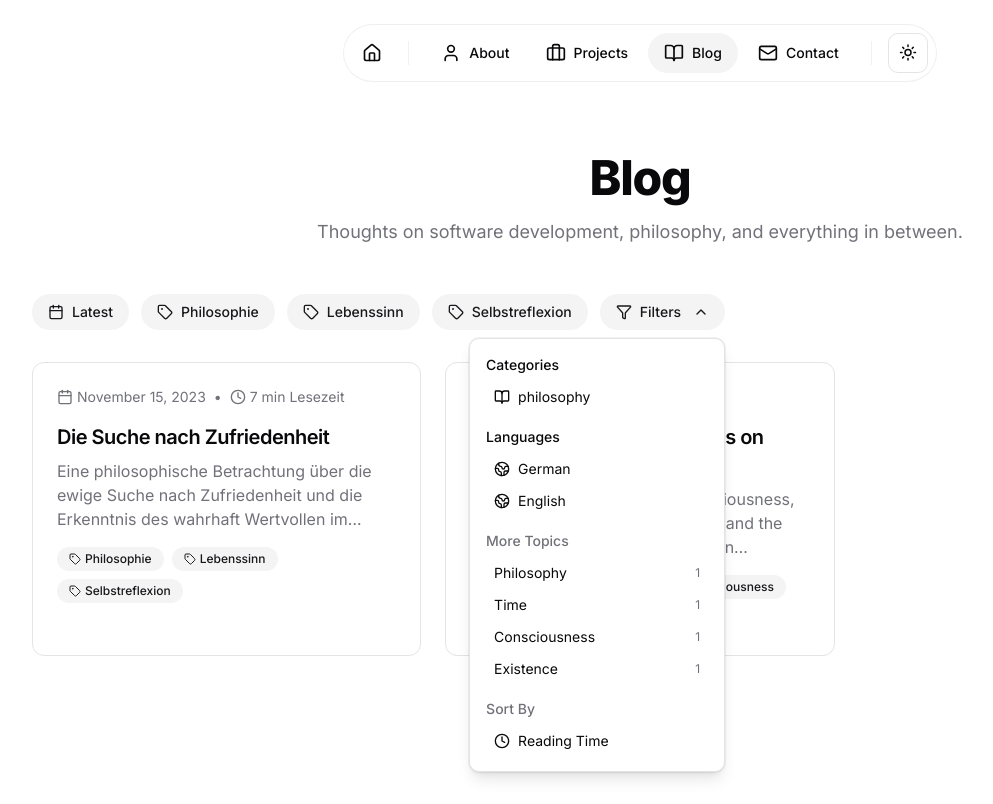
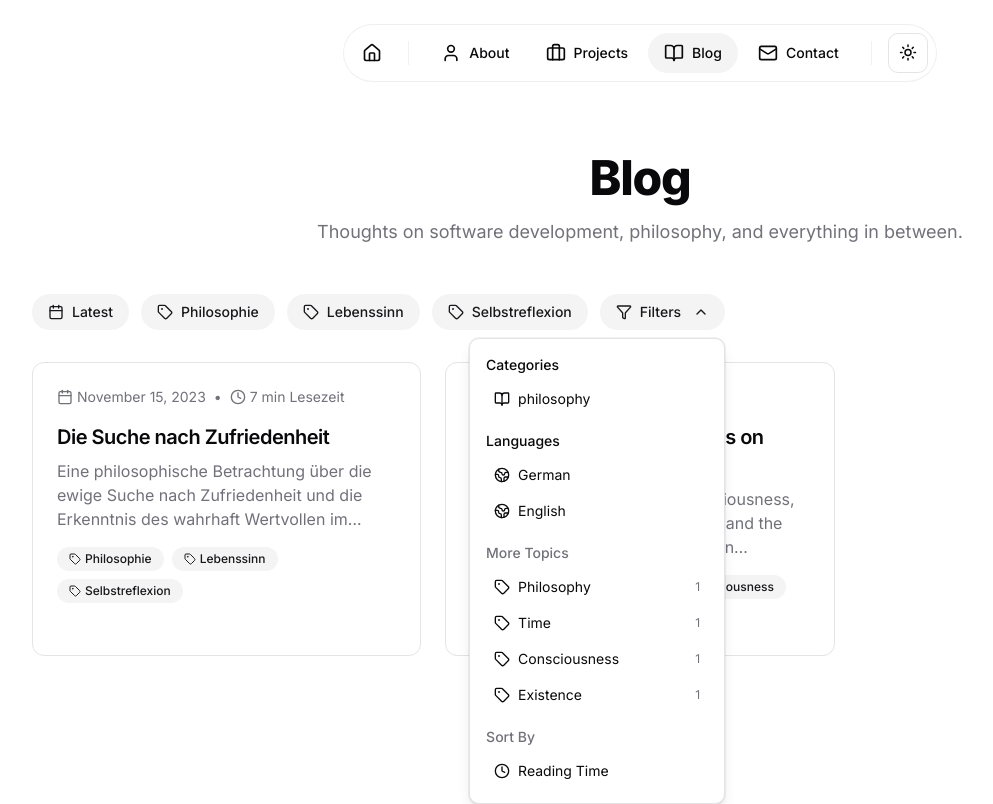
Before and after one commit to DanisAlfonso/personal, a Next.js app: page /blog in a window 1280 px wide. Both pictures are taken after a click on the button "Filters". Shown: the whole page, without its empty margins (0-993 px from the left). Built offline with nearby package versions, Linux system fonts and the light colour scheme.

Commit message:
add hover effects in blog

```diff
--- a/src/app/blog/blog-posts.tsx
+++ b/src/app/blog/blog-posts.tsx
@@ -127,16 +127,16 @@ export function BlogPosts({ initialPosts }: BlogPostsProps) {
           {/* Date sort - Always visible */}
           <button
             onClick={() => toggleSort('date')}
-            className={`inline-flex items-center gap-2 rounded-full px-4 py-2 text-sm font-medium transition-colors ${
+            className={`inline-flex items-center gap-2 rounded-full px-4 py-2 text-sm font-medium transition-all hover:scale-[1.01] motion-safe:transform motion-safe:duration-300 ${
               sortConfig?.key === 'date'
                 ? 'bg-primary text-primary-foreground'
-                : 'bg-secondary text-secondary-foreground hover:bg-secondary/80'
+                : 'bg-secondary text-secondary-foreground hover:bg-secondary/90'
             }`}
           >
             <Calendar className="h-4 w-4" />
             Latest
             {sortConfig?.key === 'date' && (
-              <ArrowUpDown className={`h-4 w-4 ${sortConfig.direction === 'desc' ? 'rotate-180' : ''}`} />
+              <ArrowUpDown className={`h-4 w-4 transition-transform duration-200 ${sortConfig.direction === 'desc' ? 'rotate-180' : ''}`} />
             )}
           </button>
 
@@ -148,10 +148,10 @@ export function BlogPosts({ initialPosts }: BlogPostsProps) {
                 setSelectedTag(tag === selectedTag ? null : tag);
                 setIsTagMenuOpen(false);
               }}
-              className={`inline-flex items-center gap-2 rounded-full px-4 py-2 text-sm font-medium transition-colors ${
+              className={`inline-flex items-center gap-2 rounded-full px-4 py-2 text-sm font-medium transition-all hover:scale-[1.01] motion-safe:transform motion-safe:duration-300 ${
                 tag === selectedTag
                   ? 'bg-primary text-primary-foreground'
-                  : 'bg-secondary text-secondary-foreground hover:bg-secondary/80'
+                  : 'bg-secondary text-secondary-foreground hover:bg-secondary/90'
               }`}
             >
               <Tag className="h-4 w-4" />
@@ -163,23 +163,23 @@ export function BlogPosts({ initialPosts }: BlogPostsProps) {
           <div className="relative" ref={tagMenuRef}>
             <button
               onClick={() => setIsTagMenuOpen(!isTagMenuOpen)}
-              className={`inline-flex items-center gap-2 rounded-full px-4 py-2 text-sm font-medium transition-colors ${
+              className={`inline-flex items-center gap-2 rounded-full px-4 py-2 text-sm font-medium transition-all hover:scale-[1.01] motion-safe:transform motion-safe:duration-300 ${
                 (selectedTag && !topTags.find(t => t.tag === selectedTag)) ||
                 selectedCategory ||
                 selectedLanguage ||
                 sortConfig?.key === 'readingTime'
                   ? 'bg-primary text-primary-foreground'
-                  : 'bg-secondary text-secondary-foreground hover:bg-secondary/80'
+                  : 'bg-secondary text-secondary-foreground hover:bg-secondary/90'
               }`}
             >
               <Filter className="h-4 w-4" />
               Filters
-              <ChevronDown className={`ml-1 h-4 w-4 transition-transform ${isTagMenuOpen ? 'rotate-180' : ''}`} />
+              <ChevronDown className={`ml-1 h-4 w-4 transition-transform duration-200 ${isTagMenuOpen ? 'rotate-180' : ''}`} />
             </button>
 
             {/* Filters dropdown menu */}
             {isTagMenuOpen && (
-              <div className="absolute right-0 z-10 mt-2 w-64 origin-top-right rounded-md border bg-card shadow-lg ring-1 ring-black ring-opacity-5">
+              <div className="absolute right-0 z-10 mt-2 w-64 origin-top-right rounded-md border bg-card shadow-lg ring-1 ring-black ring-opacity-5 transition-all motion-safe:animate-in motion-safe:fade-in-0 motion-safe:zoom-in-95">
                 <div className="p-4 space-y-4">
                   {/* Categories Section */}
                   <div className="mb-4">
@@ -189,7 +189,7 @@ export function BlogPosts({ initialPosts }: BlogPostsProps) {
                         <button
                           key="clear-category"
                           onClick={() => setSelectedCategory(null)}
-                          className="text-sm hover:text-primary"
+                          className="text-sm text-primary hover:text-primary/80 transition-colors"
                         >
                           Clear category
                         </button>
@@ -201,7 +201,7 @@ export function BlogPosts({ initialPosts }: BlogPostsProps) {
                             setSelectedCategory(category);
                             setIsTagMenuOpen(false);
                           }}
-                          className={`flex w-full items-center gap-2 px-2 py-1 text-sm rounded-md ${
+                          className={`flex w-full items-center gap-2 px-2 py-1.5 text-sm rounded-md transition-all hover:scale-[1.005] motion-safe:transform motion-safe:duration-300 ${
                             selectedCategory === category
                               ? "bg-primary/10 text-primary"
                               : "hover:bg-primary/5"
@@ -222,7 +222,7 @@ export function BlogPosts({ initialPosts }: BlogPostsProps) {
                         <button
                           key="clear-language"
                           onClick={() => setSelectedLanguage(null)}
-                          className="text-sm hover:text-primary"
+                          className="text-sm text-primary hover:text-primary/80 transition-colors"
                         >
                           Clear language
                         </button>
@@ -234,7 +234,7 @@ export function BlogPosts({ initialPosts }: BlogPostsProps) {
                             setSelectedLanguage(language);
                             setIsTagMenuOpen(false);
                           }}
-                          className={`flex w-full items-center gap-2 px-2 py-1 text-sm rounded-md ${
+                          className={`flex w-full items-center gap-2 px-2 py-1.5 text-sm rounded-md transition-all hover:scale-[1.005] motion-safe:transform motion-safe:duration-300 ${
                             selectedLanguage === language
                               ? "bg-primary/10 text-primary"
                               : "hover:bg-primary/5"
@@ -255,7 +255,7 @@ export function BlogPosts({ initialPosts }: BlogPostsProps) {
                         {selectedTag && !topTags.find(t => t.tag === selectedTag) && (
                           <button
                             onClick={() => setSelectedTag(null)}
-                            className="text-xs text-muted-foreground hover:text-foreground"
+                            className="text-xs text-primary hover:text-primary/80 transition-colors"
                           >
                             Clear
                           </button>
@@ -266,12 +266,15 @@ export function BlogPosts({ initialPosts }: BlogPostsProps) {
                           <button
                             key={`tag-${tag}`}
                             onClick={() => setSelectedTag(tag === selectedTag ? null : tag)}
-                            className={`flex w-full items-center justify-between px-2 py-1 text-sm rounded-md transition-colors hover:bg-accent ${
-                              tag === selectedTag ? 'text-primary' : 'text-foreground'
+                            className={`flex w-full items-center justify-between px-2 py-1.5 text-sm rounded-md transition-all hover:scale-[1.005] motion-safe:transform motion-safe:duration-300 ${
+                              tag === selectedTag ? 'bg-primary/10 text-primary' : 'hover:bg-primary/5'
                             }`}
                           >
-                            <span>{tag}</span>
-                            <span className="text-xs text-muted-foreground">
+                            <span className="flex items-center gap-2">
+                              <Tag className="h-4 w-4" />
+                              {tag}
+                            </span>
+                            <span className="text-xs text-muted-foreground transition-colors group-hover:text-muted-foreground/80">
                               {count}
                             </span>
                           </button>
@@ -285,14 +288,14 @@ export function BlogPosts({ initialPosts }: BlogPostsProps) {
                     <h3 className="text-sm font-medium text-muted-foreground">Sort By</h3>
                     <button
                       onClick={() => toggleSort('readingTime')}
-                      className={`flex w-full items-center px-2 py-1 text-sm rounded-md transition-colors hover:bg-accent ${
-                        sortConfig?.key === 'readingTime' ? 'text-primary' : 'text-foreground'
+                      className={`flex w-full items-center px-2 py-1.5 text-sm rounded-md transition-all hover:scale-[1.005] motion-safe:transform motion-safe:duration-300 ${
+                        sortConfig?.key === 'readingTime' ? 'bg-primary/10 text-primary' : 'hover:bg-primary/5'
                       }`}
                     >
                       <Clock className="mr-2 h-4 w-4" />
                       Reading Time
                       {sortConfig?.key === 'readingTime' && (
-                        <ArrowUpDown className={`ml-auto h-4 w-4 ${sortConfig.direction === 'desc' ? 'rotate-180' : ''}`} />
+                        <ArrowUpDown className={`ml-auto h-4 w-4 transition-transform duration-200 ${sortConfig.direction === 'desc' ? 'rotate-180' : ''}`} />
                       )}
                     </button>
                   </div>
@@ -307,7 +310,7 @@ export function BlogPosts({ initialPosts }: BlogPostsProps) {
                         setSortConfig(null);
                         setIsTagMenuOpen(false);
                       }}
-                      className="flex w-full items-center justify-center px-2 py-1 text-sm font-medium text-destructive hover:bg-destructive/10 rounded-md transition-colors"
+                      className="flex w-full items-center justify-center px-2 py-1.5 text-sm font-medium text-destructive hover:bg-destructive/10 rounded-md transition-all hover:scale-[1.005] motion-safe:transform motion-safe:duration-300"
                     >
                       Clear All Filters
                     </button>
@@ -323,12 +326,12 @@ export function BlogPosts({ initialPosts }: BlogPostsProps) {
         {filteredPosts.map((post) => (
           <article
             key={post.slug}
-            className="group relative overflow-hidden rounded-lg border bg-card transition-all hover:shadow-lg"
+            className="group relative overflow-hidden rounded-lg border bg-card transition-all hover:shadow-sm hover:scale-[1.005] motion-safe:transform motion-safe:duration-300"
           >
             <Link href={`/blog/${post.slug}`} className="block p-6">
               {/* Post metadata */}
               <div className="flex flex-wrap items-center gap-2 text-sm text-muted-foreground">
-                <div className="flex items-center gap-1">
+                <div className="flex items-center gap-1 transition-colors group-hover:text-primary/80">
                   <Calendar className="h-4 w-4" />
                   <time dateTime={post.date}>
                     {new Date(post.date).toLocaleDateString("en-US", {
@@ -339,24 +342,26 @@ export function BlogPosts({ initialPosts }: BlogPostsProps) {
                   </time>
                 </div>
                 <span>•</span>
-                <div className="flex items-center gap-1">
+                <div className="flex items-center gap-1 transition-colors group-hover:text-primary/80">
                   <Clock className="h-4 w-4" />
                   {post.readingTime}
                 </div>
               </div>
 
               {/* Post title and description */}
-              <h2 className="mt-4 text-xl font-semibold tracking-tight group-hover:text-primary">
+              <h2 className="mt-4 text-xl font-semibold tracking-tight transition-colors group-hover:text-primary">
                 {post.title}
               </h2>
-              <p className="mt-2 line-clamp-3 text-muted-foreground">{post.description}</p>
+              <p className="mt-2 line-clamp-3 text-muted-foreground transition-colors group-hover:text-muted-foreground/80">
+                {post.description}
+              </p>
 
               {/* Post tags */}
               <div className="mt-4 flex flex-wrap gap-2">
                 {post.tags.map((tag) => (
                   <div
                     key={`${post.slug}-${tag}`}
-                    className="flex items-center gap-1 rounded-full bg-secondary px-3 py-1 text-xs font-medium text-secondary-foreground"
+                    className="flex items-center gap-1 rounded-full bg-secondary px-3 py-1 text-xs font-medium text-secondary-foreground transition-colors group-hover:bg-secondary/80"
                   >
                     <Tag className="h-3 w-3" />
                     {tag}
@@ -367,6 +372,28 @@ export function BlogPosts({ initialPosts }: BlogPostsProps) {
           </article>
         ))}
       </div>
+
+      {/* Empty state when no posts match filters */}
+      {filteredPosts.length === 0 && (
+        <div className="flex flex-col items-center justify-center rounded-lg border bg-card p-8 text-center">
+          <p className="text-lg font-medium">No posts found</p>
+          <p className="mt-2 text-sm text-muted-foreground">
+            Try adjusting your filters or search criteria
+          </p>
+          <button
+            onClick={() => {
+              setSelectedCategory(null);
+              setSelectedLanguage(null);
+              setSelectedTag(null);
+              setSortConfig(null);
+              setIsTagMenuOpen(false);
+            }}
+            className="mt-4 inline-flex items-center gap-2 rounded-full px-4 py-2 text-sm font-medium text-destructive hover:bg-destructive/10 transition-colors"
+          >
+            Clear All Filters
+          </button>
+        </div>
+      )}
     </>
   );
 }
```
